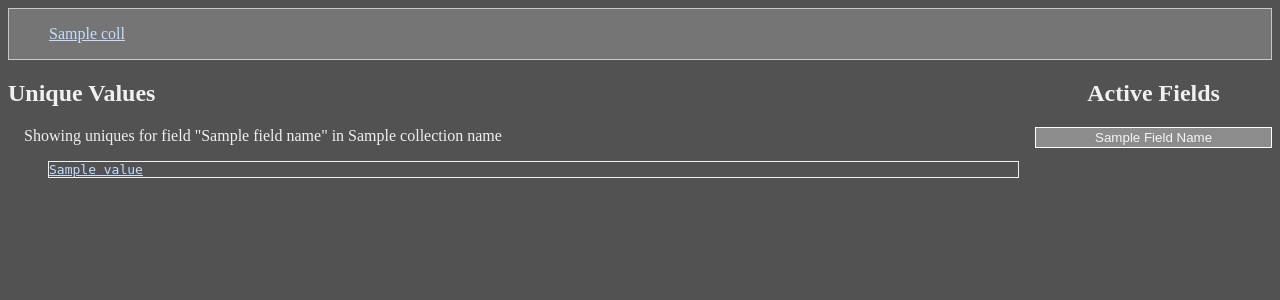
After one commit to nocarryr/s3-logparser, a Flask app: template webapp/templates/unique-field-values.html in a window 1280 px wide. The commit adds this page. Shown: the top 300 px of the page. Run offline with Flask 2, Linux system fonts and the light colour scheme; the template is opened without the code that fills it: most values are stand-ins (such as "Sample title", 1, 10 or a date in 2020); some libraries are stand-ins or nearby versions.

Commit message:
Add view for unique values per field

```diff
--- a/webapp/logviewer.py
+++ b/webapp/logviewer.py
@@ -106,6 +106,7 @@ def log_collection(slug):
             sort_field=sort_field,
             page=page_num+1,
         ),
+        slug=slug,
     ))
 
     if sort_field:
@@ -124,5 +125,19 @@ def log_collection(slug):
 
     return render_template('log-collection.html', **context)
 
+@app.route('/unique-field-values/<slug>/<field_name>')
+def unique_field_values(slug, field_name):
+    context = get_site_context()
+    coll_name = context['log_collections'][slug]['name']
+    db = get_db()
+    coll = db.get_collection(coll_name)
+    context.update(dict(
+        collection_name=coll_name,
+        slug=slug,
+        field_name=field_name,
+        values=coll.unique_values(field_name)
+    ))
+    return render_template('unique-field-values.html', **context)
+
 if __name__ == '__main__':
     app.run()
--- a/webapp/static/css/main.css
+++ b/webapp/static/css/main.css
@@ -114,3 +114,13 @@ a:hover{
 .button.active:hover{
     background-color: hsl(224, 100%, 87%);
 }
+.field-values{
+    list-style-type: none;
+}
+.field-values li{
+    border-width: 1px;
+    border-style: solid;
+    font-family: monospace;
+    margin-top: 2px;
+    margin-bottom: 2px;
+}
--- a/webapp/static/js/log-collection.js
+++ b/webapp/static/js/log-collection.js
@@ -182,6 +182,22 @@ $(function(){
                     });
                 },
             },
+            'uniques':{
+                name:'Show all values for this field',
+                callback: function(key, opt){
+                    var $td = opt.$trigger;
+                    window.location = $td.data('uniquesHref');
+                },
+            },
         },
     });
+
+    $(".field-values li a").each(function(){
+        var $this = $(this),
+            query = {};
+        query.filter_field = $(".field-values").data('fieldName');
+        query.filter_value = $this.text();
+        $this.attr('href', [$this.attr('href'), buildQueryStr(query)].join('?'));
+    });
+
 });
--- a/webapp/templates/log-collection.html
+++ b/webapp/templates/log-collection.html
@@ -34,6 +34,7 @@ fa fa-sort{% if sort_field == field_name %}{% if sort_dir == 'up' %}-up{% else %
             <tr class="log-entry-row" data-object-id="{{ entry._id }}">
                 {% for field_name in field_names %}
                     <td class="log-entry-field{% if field_name in hidden_fields %} hidden{% endif %}"
+                        data-uniques-href="{{ url_for('unique_field_values', slug=slug, field_name=field_name) }}"
                         data-field-name="{{ field_name }}"
                         data-field-value="{{ entry[field_name] }}">{{ entry[field_name] }}</td>
                 {% endfor %}
--- /dev/null
+++ b/webapp/templates/unique-field-values.html
@@ -0,0 +1,11 @@
+{% extends "log-collection.html" %}
+
+{% block main %}
+<h2>Unique Values</h2>
+<p>Showing uniques for field "{{ field_name }}" in {{ collection_name }}</p>
+<ul class="field-values" data-collection-name="{{ collection_name }}" data-field-name="{{ field_name }}">
+    {% for value in values %}
+        <li><a href="{{ url_for('log_collection', slug=slug) }}">{{ value }}</a></li>
+    {% endfor %}
+</ul>
+{% endblock %}
```
